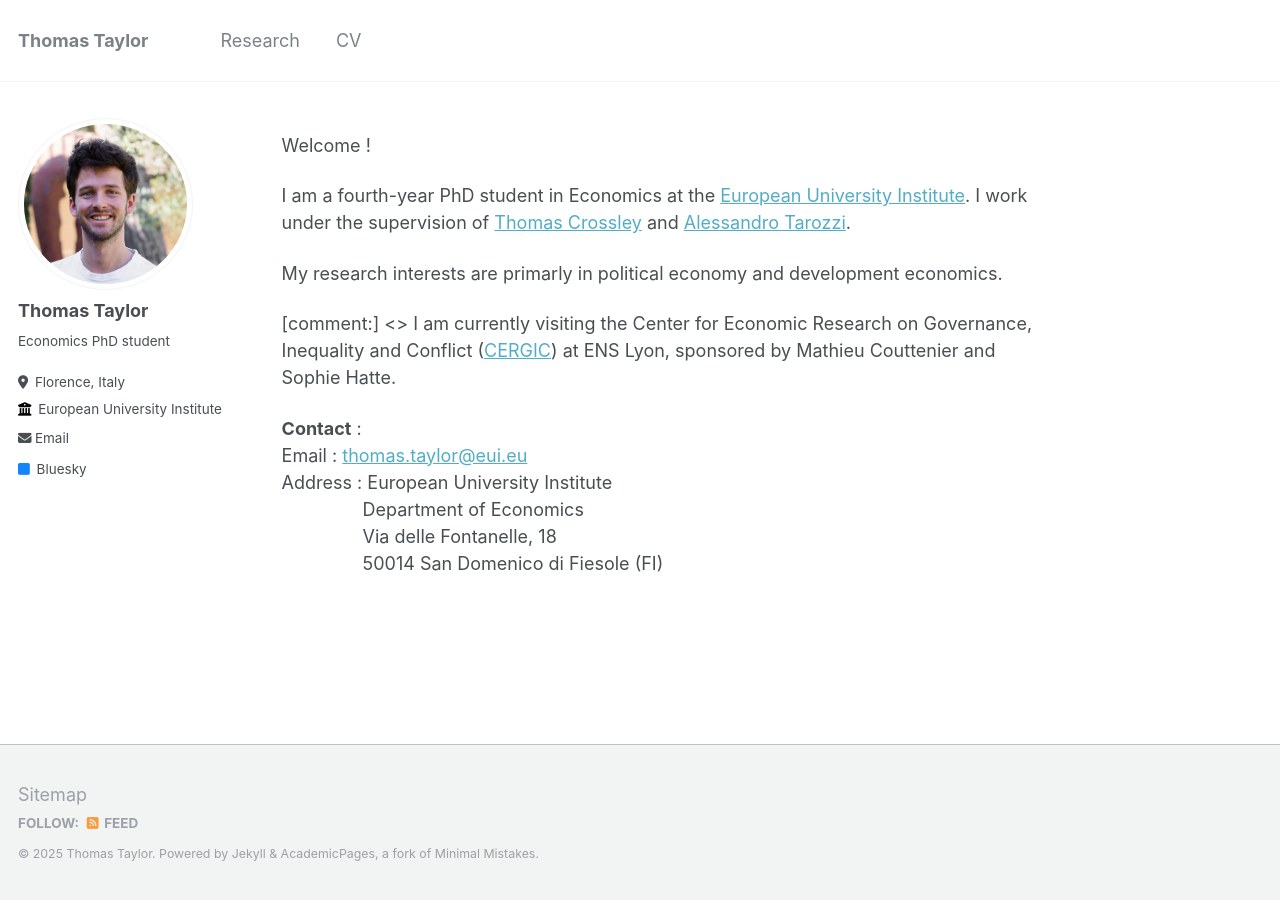
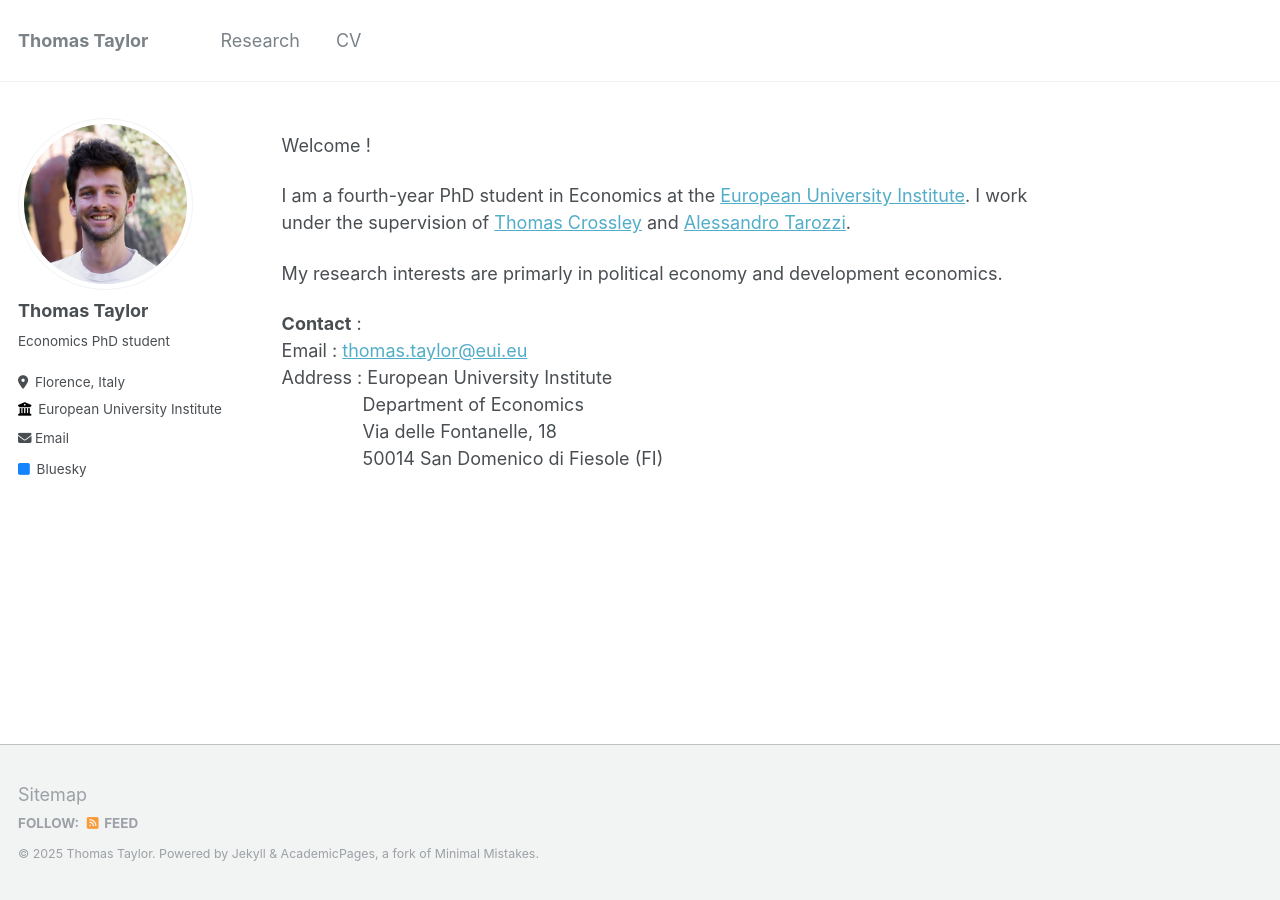
Before and after one commit to thomastaylor-econ/thomastaylor-econ.github.io, a Jekyll site: the page built from _pages/about.md, in a window 1280 px wide. Built offline with Jekyll 4.4.1, drawn with Linux system fonts in a browser that asks for light colours.

Commit message:
Update about.md

```diff
--- a/_pages/about.md
+++ b/_pages/about.md
@@ -12,7 +12,7 @@ I am a fourth-year PhD student in Economics at the [European University Institut
 
 My research interests are primarly in political economy and development economics.
 
-[comment:] <> I am currently visiting the Center for Economic Research on Governance, Inequality and Conflict ([CERGIC][cergic_link]) at ENS Lyon, sponsored by Mathieu Couttenier and Sophie Hatte.
+[comment]: <> I am currently visiting the Center for Economic Research on Governance, Inequality and Conflict ([CERGIC][cergic_link]) at ENS Lyon, sponsored by Mathieu Couttenier and Sophie Hatte.
 
 **Contact** :
 Email : [thomas.taylor@eui.eu](mailto: thomas.taylor@eui.eu) \\
```
